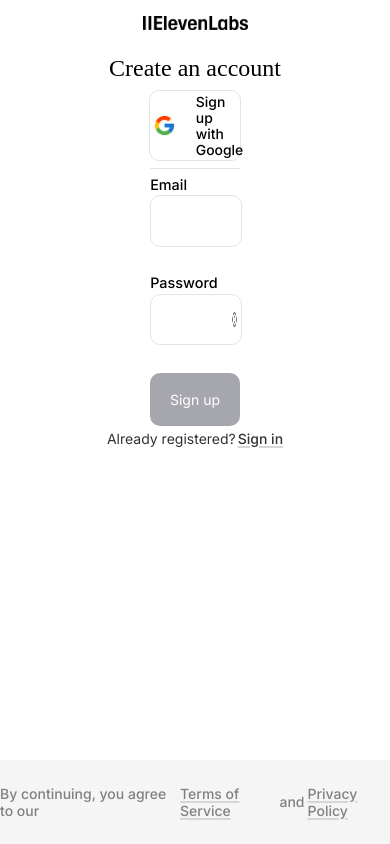
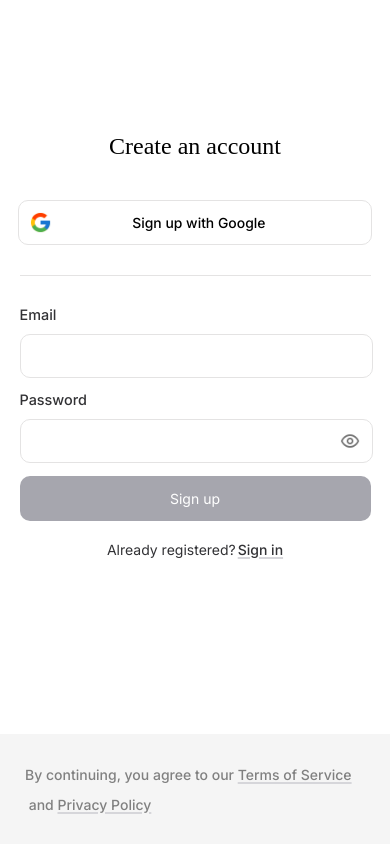
Before and after one commit to ujvalgupta/web_dev_practice, a plain HTML site: page Web_Dev/HTML/BasicStuff/ElevenLabs_SignUp/index.html in a window 390 px wide. Drawn offline with Linux system fonts and the light colour scheme; a web font is replaced by a local one.

Commit message:
Made Eleven Labs Sign up page a bit responsive

```diff
--- a/Web_Dev/HTML/BasicStuff/ElevenLabs_SignUp/index.html
+++ b/Web_Dev/HTML/BasicStuff/ElevenLabs_SignUp/index.html
@@ -45,10 +45,12 @@
      </div>
     <!-- footer -->
      <div class="footer-stuff">
-        <span>By continuing, you agree to our</span>
-        <a href="https://elevenlabs.io/terms-of-use" class="footer-anchor">Terms of Service</a>
-        <span>and</span>
-        <a href="https://elevenlabs.io/privacy-policy" class="footer-anchor">Privacy Policy</a>
+        <div class="footer-container">
+            <span>By continuing, you agree to our </span>
+            <a href="https://elevenlabs.io/terms-of-use" class="footer-anchor">Terms of Service</a>
+            <span> and </span>
+            <a href="https://elevenlabs.io/privacy-policy" class="footer-anchor">Privacy Policy</a>
+        </div>
      </div>
 </body>
 </html>
--- a/Web_Dev/HTML/BasicStuff/ElevenLabs_SignUp/style.css
+++ b/Web_Dev/HTML/BasicStuff/ElevenLabs_SignUp/style.css
@@ -1,3 +1,5 @@
+/* how to break footer anchor stuff and bring it to next line part by part rather than a whole */
+
 @font-face {
     font-family: "Waldenburg";
     src: url("fonts/waldenburg/Simvkmrwwcnkkicglbiiqcwpbmu/Simvkmrwwcnkkicglbiiqcwpbmu.woff2") format(woff2),
@@ -22,6 +24,7 @@
     display:flex;
     align-items: center;
     flex-direction: column;
+    box-sizing: border-box;
 }
 
 .sign-up
@@ -30,9 +33,9 @@
     justify-content: flex-start;
     align-items: center;
     border:1px solid rgb(228, 227, 227);
-    width:21.5%;
-    padding:0.7%;
-    margin-bottom:1%;
+    width:340px;
+    padding:10px;
+    margin-bottom:20px;
     cursor: pointer;
     border-radius: 10px;
 }
@@ -45,19 +48,19 @@
 .border-line
 {
     border-bottom:1px solid rgb(228, 227, 227);
-    width:23%;
-    margin-top: 0.7%;
-    margin-bottom: 1.7%;
+    width:360px;
+    margin-top: 10px;
+    margin-bottom: 30px;
 }
 
 .sign-up-button
 {
     background-color: #A6A6AE;
-    width:23.3%;
+    width:365px;
     display:flex;
     justify-content: center;
     align-items: center;
-    height:7%;
+    height:45px;
     font-family: "Inter", sans-serif;
     border-radius:10px;
     color:white;
@@ -69,7 +72,7 @@
 {
     display:flex;
     justify-content: center;
-    padding-top:1%;
+    padding-top:20px;
     font-family: "Inter", sans-serif;
     font-size:14px;
     color:#323235;
@@ -89,11 +92,12 @@
 
 .input-stuff
 {
-    width:23%;
-    height:13%;
+    width:360px;
+    height:85px;
     font-family: "Inter", sans-serif;
     font-weight: 500;
     font-size: 0.9rem;
+    color : #323235
 }
 
 .input-fields:focus-within
@@ -128,15 +132,16 @@
 
 .password-input-field
 {
-    width:86%;
+    width:310px;
+    padding : 1px 15px;
 }
 
 .create-account
 {
     font-family: "Waldenburg";
     font-size:1.5rem;
-    padding-top:5.5%;
-    padding-bottom: 2%;
+    padding-top:55px;
+    padding-bottom: 40px;
 }
 
 .google-sign-up
@@ -144,13 +149,14 @@
     font-family: "Inter", sans-serif;
     font-weight: 500;
     font-size: 0.87rem;
-    padding-left:23.5%;
+    padding-left:80px
 }
 
 .password-eye
 {
-    width:6%;
-    height:47%;
+    width:20px;
+    height:20px;
+    padding: 12px
 }
 
 .input-stuff-field-name
@@ -158,7 +164,7 @@
     cursor:pointer;
 }
 
-.footer-stuff
+.footer-container
 {
     display:flex;
     align-items:center;
@@ -169,14 +175,18 @@
     color:grey;
     background-color: rgb(245, 245, 245);
     font-weight:500;
+    padding : 25px;
+    box-sizing: border-box;
+}
+div.footer-container
+{
+    white-space: pre;
 }
 
 .footer-anchor
 {
     text-decoration: underline;
     text-underline-offset: 2px;
-    padding-left:3px;
-    padding-right:3px;
     color:grey;
     text-decoration-thickness: 1.5px;
     text-decoration-color: hsl(240 5.1% 84.7%);
@@ -184,12 +194,13 @@
 
 .eleven-labs-logo
 {
-    padding-top:4%
+    padding-top:60px
 }
 
 .type-email-field
 {
-    width:92%
+    width: 330px;
+    padding : 1px 15px;
 }
 
 .editable-stuff
@@ -197,3 +208,37 @@
     white-space: nowrap;
     overflow: hidden;
 }
+
+@media (max-width: 767px) {
+    .eleven-labs-logo
+    {
+        visibility: hidden;
+    }
+}
+
+@media (max-width: 510px) {
+    .hero-section
+    {
+        height : 87vh
+    }
+    .footer-container
+    {
+        display : inline-flex;
+        flex-wrap : wrap;
+        justify-content: flex-start;
+        height : 13vh
+    }
+}
+
+@media (max-width : 400px) {
+    .sign-up
+    {
+        flex-shrink : 1;
+        width : 85%
+    }
+    .border-line,.sign-up-button,.input-stuff
+    {
+        flex-shrink : 1;
+        width : 90%;
+    }
+}
```
Also changed, not shown: 1 other file.
